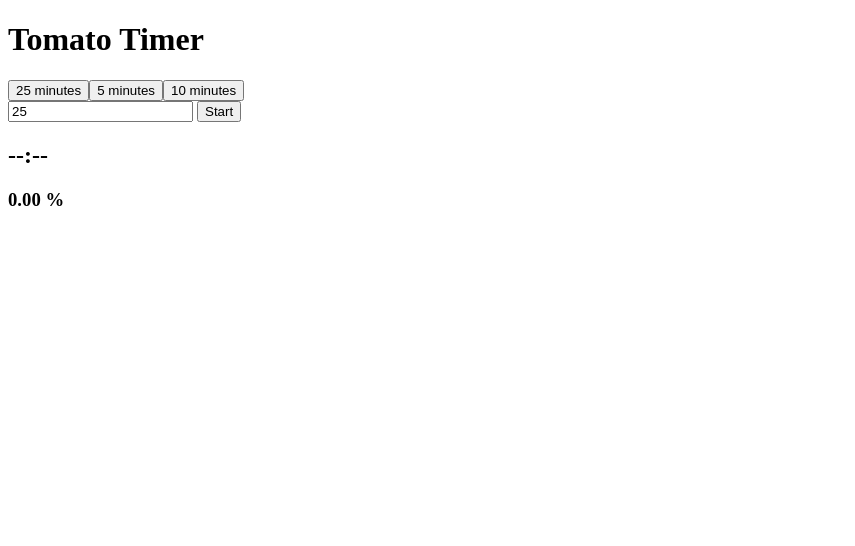
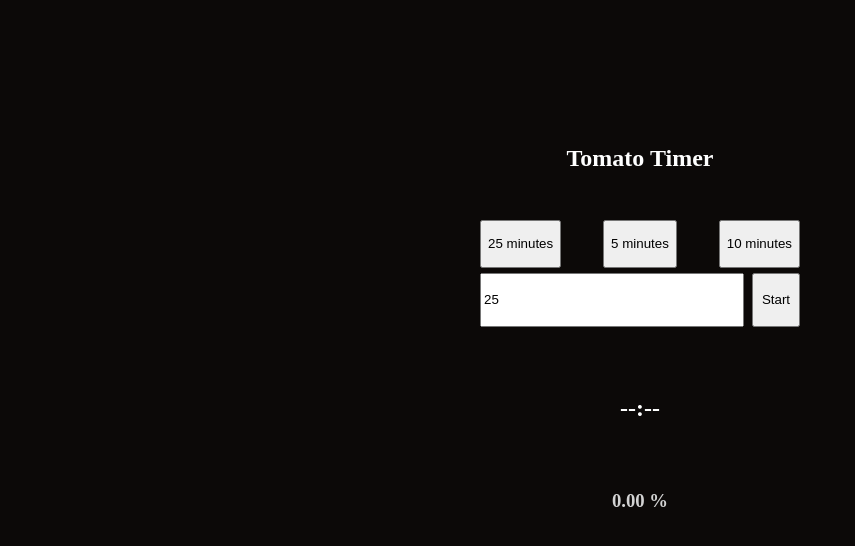
Before and after one commit to samporapeli/tomato-timer, a SvelteKit app: page / in a window 1280 px wide. Shown: the top 546 px of the page, without its empty margins (0-855 px from the left). Built offline with nearby package versions, Linux system fonts and the light colour scheme.

Commit message:
Add basic layout and styles
Closes #1.

```diff
--- a/package.json
+++ b/package.json
@@ -1,6 +1,6 @@
 {
 	"name": "tomato-timer",
-	"version": "0.2.2",
+	"version": "0.3.0",
 	"license": "GPL-3.0-or-later",
 	"scripts": {
 		"dev": "vite dev",
@@ -25,6 +25,7 @@
 		"eslint": "^8.56.0",
 		"eslint-plugin-import": "^2.29.1",
 		"eslint-plugin-svelte": "^2.35.1",
+		"sass": "^1.74.1",
 		"svelte": "^4.2.7",
 		"svelte-check": "^3.6.0",
 		"tslib": "^2.4.1",
--- /dev/null
+++ b/src/routes/+layout.svelte
@@ -0,0 +1,28 @@
+<section>
+	<h1>Tomato Timer</h1>
+	<slot />
+</section>
+
+<style lang="scss">
+	:global(html) {
+		background-color: hsl(9, 20%, 4%);
+	}
+
+	* {
+		color: white;
+	}
+
+	h1 {
+		margin-bottom: 3rem;
+	}
+
+	section {
+		max-width: 20rem;
+		min-height: 80vh;
+		margin: 0 auto;
+		display: flex;
+		flex-direction: column;
+		align-items: center;
+		justify-content: center;
+	}
+</style>
--- a/src/routes/+layout.ts
+++ b/src/routes/+layout.ts
@@ -1 +1 @@
-export const prerender = true;
+	export const prerender = true;
--- a/src/routes/+page.svelte
+++ b/src/routes/+page.svelte
@@ -24,8 +24,6 @@
 	<title>{defaultTitle}</title>
 </svelte:head>
 
-<h1>Tomato Timer</h1>
-
 <div id="quickstart">
 {#each [25, 5, 10] as minutes}
 	<button on:click={() => handleStart(minutes)}>{minutes} minutes</button>
@@ -36,5 +34,36 @@
 <button on:click={() => handleStart(manualInputMinutes)}>Start</button>
 </div>
 
-<h2>{$timerText}</h2>
-<h3>{($timerProgress * 100).toFixed(2)} %</h3>
+<h2 id="timer">{$timerText}</h2>
+<h3 id="progress">{($timerProgress * 100).toFixed(2)} %</h3>
+
+<style lang="scss">
+	#quickstart, #manual {
+		width: 100%;
+		display: flex;
+		justify-content: space-between;
+		margin-bottom: 0.3rem;
+	}
+
+	button, input {
+		min-height: 3rem;
+	}
+
+	#manual {
+		input {
+			width: 80%;
+		}
+		button {
+			width: calc(20% - 1rem);
+		}
+	}
+
+	#timer {
+		margin-top: 4rem;
+	}
+
+	#progress {
+		margin-top: 3rem;
+		color: lightgray;
+	}
+</style>
```
